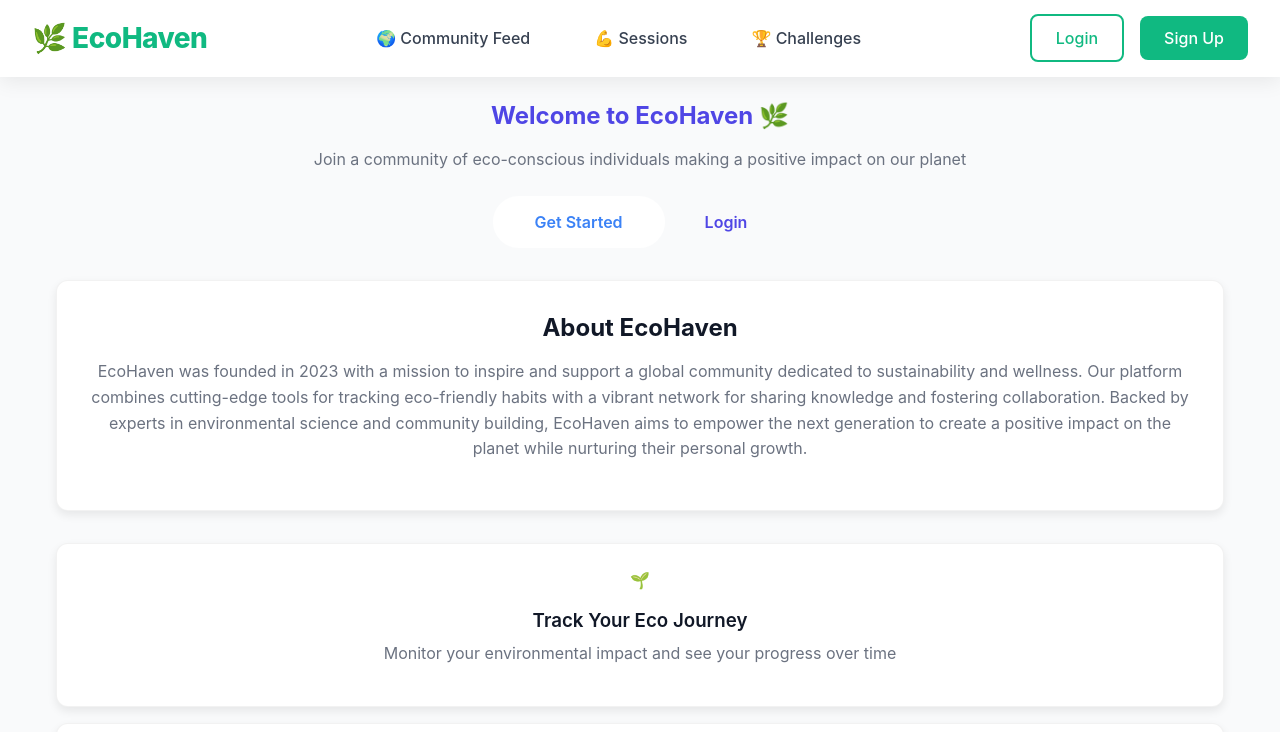
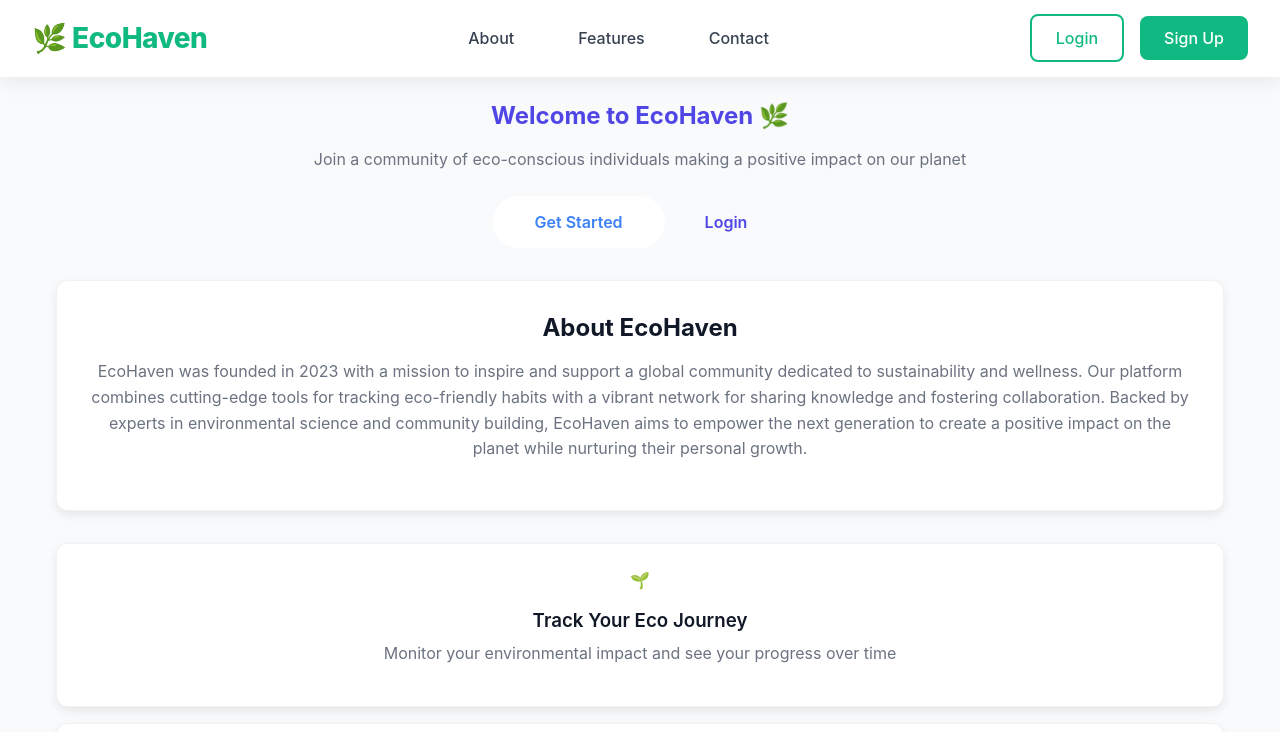
Before and after one commit to jayanth0075/ECOHAVEN, a React (Create React App) app in the folder ecohaven-frontend/: page / in a window 1280 px wide. Shown: the top 732 px of the page. Built offline with nearby package versions, Linux system fonts and the light colour scheme; no server answers.

Commit message:
feat: update navbar with public page links for non-authenticated users

```diff
--- a/ecohaven-frontend/src/components/navbar.js
+++ b/ecohaven-frontend/src/components/navbar.js
@@ -59,6 +59,8 @@ const Navbar = ({ isLoggedIn, onLogout, userName = "User", userAvatar = null })
             </motion.div>
 
             <ul className="navbar-links">
+                {isLoggedIn ? (
+                    <>
                         <motion.li whileHover={{ y: -2 }} whileTap={{ y: 0 }}>
                             <Link to="/feed">
                                 🌍 Community Feed
@@ -74,6 +76,26 @@ const Navbar = ({ isLoggedIn, onLogout, userName = "User", userAvatar = null })
                                 🏆 Challenges
                             </Link>
                         </motion.li>
+                    </>
+                ) : (
+                    <>
+                        <motion.li whileHover={{ y: -2 }} whileTap={{ y: 0 }}>
+                            <Link to="/about">
+                                About
+                            </Link>
+                        </motion.li>
+                        <motion.li whileHover={{ y: -2 }} whileTap={{ y: 0 }}>
+                            <Link to="/features">
+                                Features
+                            </Link>
+                        </motion.li>
+                        <motion.li whileHover={{ y: -2 }} whileTap={{ y: 0 }}>
+                            <Link to="/contact">
+                                Contact
+                            </Link>
+                        </motion.li>
+                    </>
+                )}
             </ul>
 
             <div className="navbar-auth">
```
Lines whose indentation alone changed are shown as unchanged.
